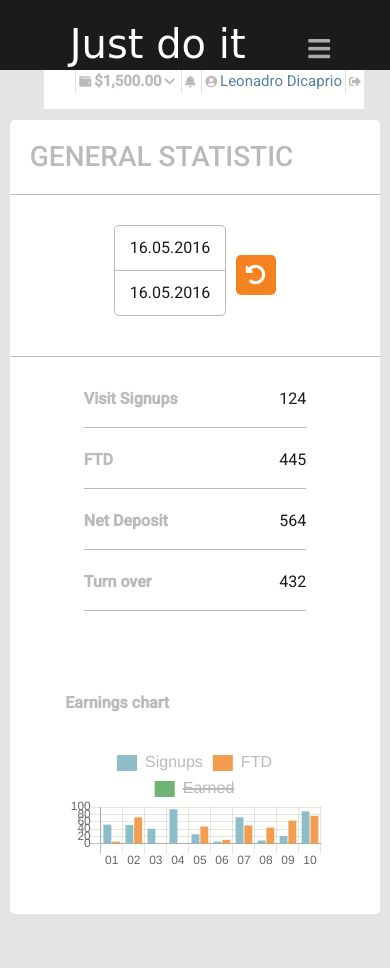
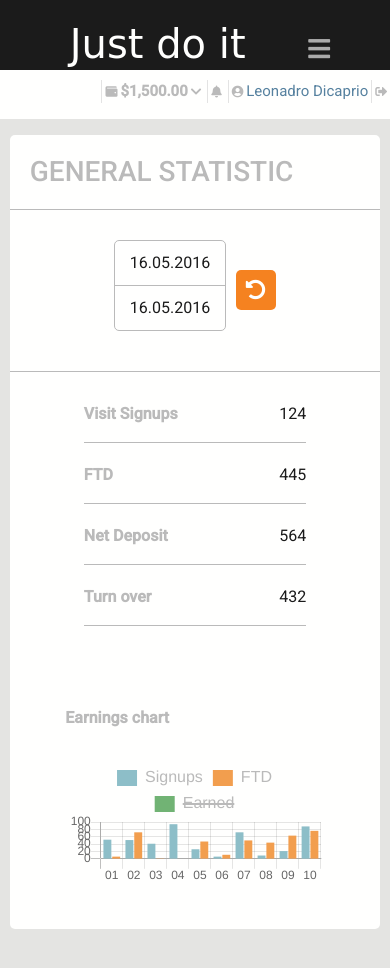
Before and after one commit to KatarzynaStrumidlo/Just_do_it, a website: page src/index.html in a window 390 px wide. Drawn offline with nearby package versions, Linux system fonts and the light colour scheme; files that its build step writes are made by us from their sources; a web font is replaced by a local one.

Commit message:
Finish project

```diff
--- a/src/sass/_media.scss
+++ b/src/sass/_media.scss
@@ -1,11 +1,4 @@
 @media (max-width: 1024px){
-  .main-container .display-container{
-    .top-bar{
-      width: 82%;
-      margin-left: 44px;
-    }
-  }
-
   .layout{
     margin-left: 50px;
     width: 100%;
@@ -13,6 +6,14 @@
 }
 
 @media (max-width: 768px) {
+  .main-container .display-container{
+    .top-bar{
+      width: 100%;
+      margin-top: 70px;
+      padding-top: 10px;
+    }
+  }
+
   .main-container {
     margin: 0;
     flex-direction: column;
@@ -215,7 +216,7 @@
 
   .layout{
     width: 100%;
-    margin: 0;
+    margin: 15px 0;
   }
 
   .top-bar{
@@ -244,6 +245,10 @@
       width: 70%;
       font-size: 15px;
     }
+  }
+
+  .links .button{
+    width: 40%;
   }
 
   .modal-message{
```
